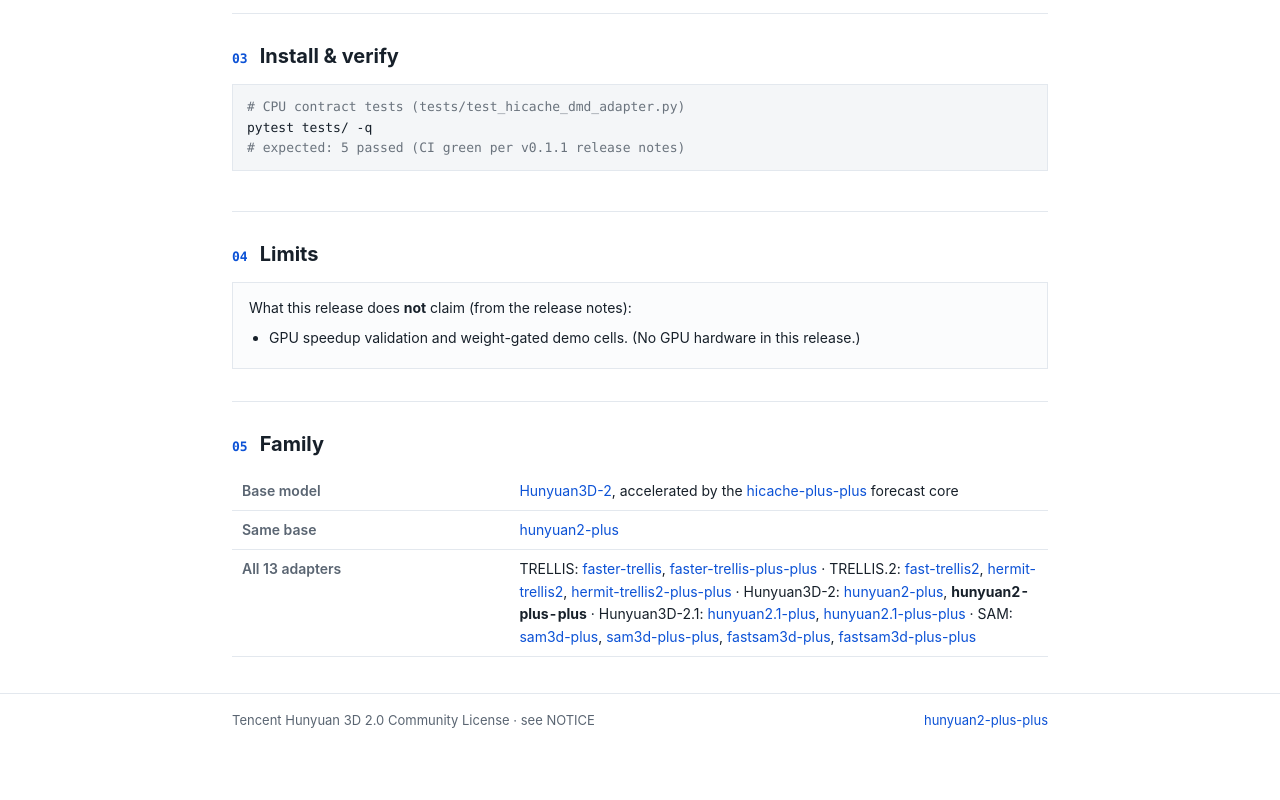
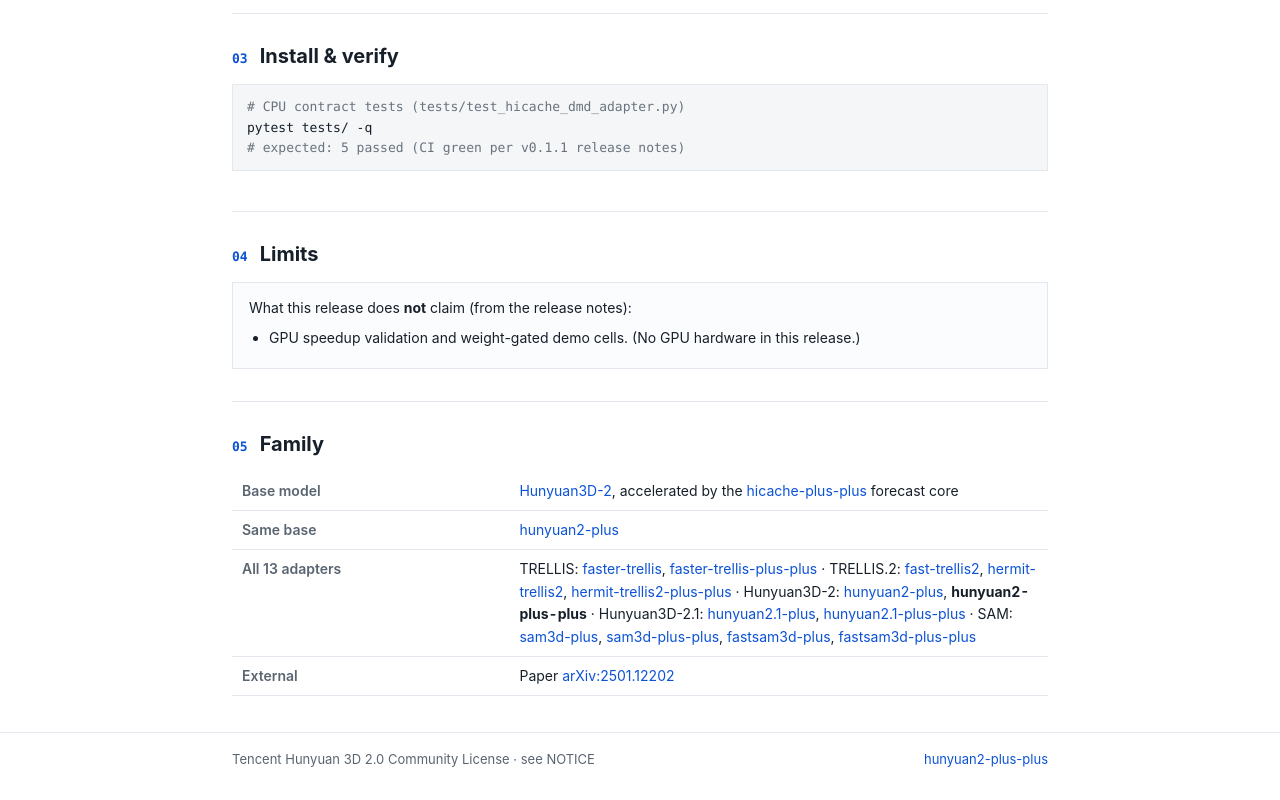
Before and after one commit to Archerkattri/hunyuan2-plus-plus, a plain HTML site: page index.html in a window 1280 px wide. Shown: the part 2279-3079 px from the top of the page. Before the commit the page ends 3040 px from the top, so only its background shows below. Drawn offline with Linux system fonts and the light colour scheme.

Commit message:
content: External resources row (papers, docs, demos)

```diff
--- a/index.html
+++ b/index.html
@@ -103,6 +103,7 @@
 <tr><th>Base model</th><td><a href="https://github.com/Tencent-Hunyuan/Hunyuan3D-2">Hunyuan3D-2</a>, accelerated by the <a href="https://archerkattri.github.io/hicache-plus-plus/">hicache-plus-plus</a> forecast core</td></tr>
 <tr><th>Same base</th><td><a href="https://archerkattri.github.io/hunyuan2-plus/">hunyuan2-plus</a></td></tr>
 <tr><th>All 13 adapters</th><td>TRELLIS: <a href="https://archerkattri.github.io/faster-trellis/">faster-trellis</a>, <a href="https://archerkattri.github.io/faster-trellis-plus-plus/">faster-trellis-plus-plus</a> · TRELLIS.2: <a href="https://archerkattri.github.io/fast-trellis2/">fast-trellis2</a>, <a href="https://archerkattri.github.io/hermit-trellis2/">hermit-trellis2</a>, <a href="https://archerkattri.github.io/hermit-trellis2-plus-plus/">hermit-trellis2-plus-plus</a> · Hunyuan3D-2: <a href="https://archerkattri.github.io/hunyuan2-plus/">hunyuan2-plus</a>, <b>hunyuan2-plus-plus</b> · Hunyuan3D-2.1: <a href="https://archerkattri.github.io/hunyuan2.1-plus/">hunyuan2.1-plus</a>, <a href="https://archerkattri.github.io/hunyuan2.1-plus-plus/">hunyuan2.1-plus-plus</a> · SAM: <a href="https://archerkattri.github.io/sam3d-plus/">sam3d-plus</a>, <a href="https://archerkattri.github.io/sam3d-plus-plus/">sam3d-plus-plus</a>, <a href="https://archerkattri.github.io/fastsam3d-plus/">fastsam3d-plus</a>, <a href="https://archerkattri.github.io/fastsam3d-plus-plus/">fastsam3d-plus-plus</a></td></tr>
+<tr><th>External</th><td>Paper <a href="https://arxiv.org/abs/2501.12202">arXiv:2501.12202</a></td></tr>
     </table>
   </section>
 </main>
```
